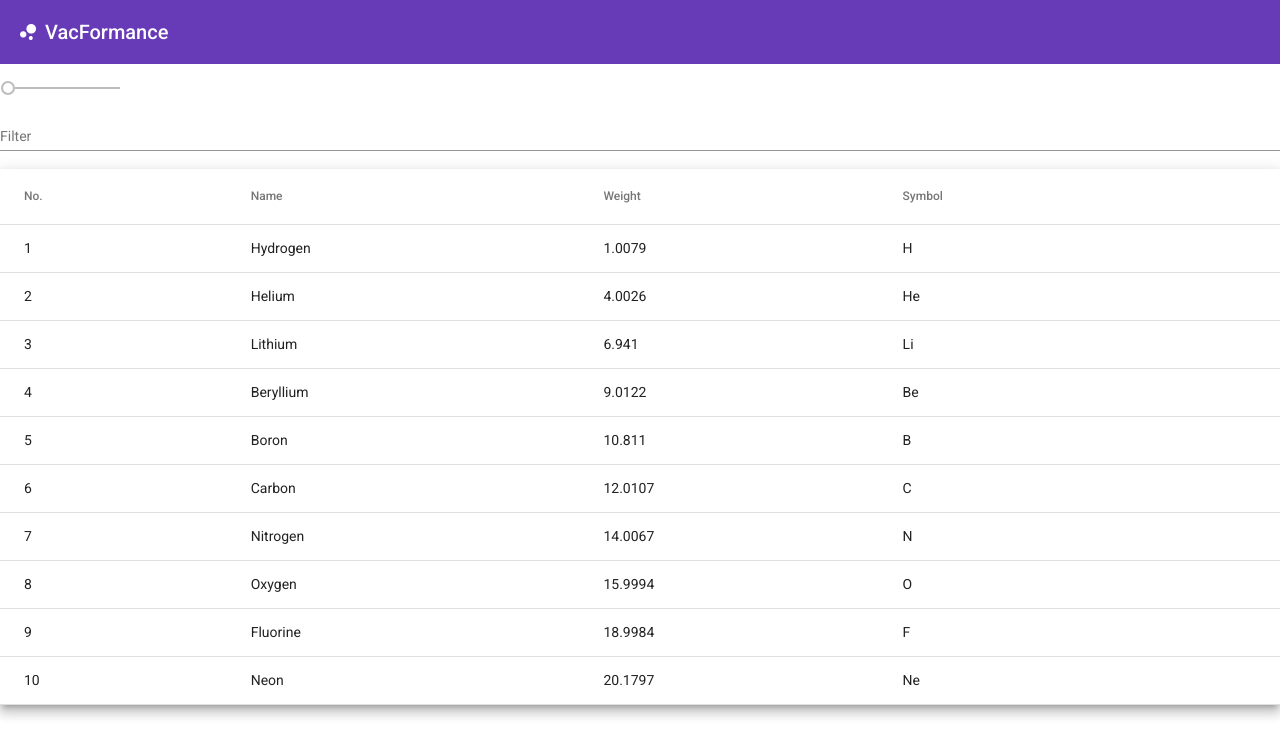
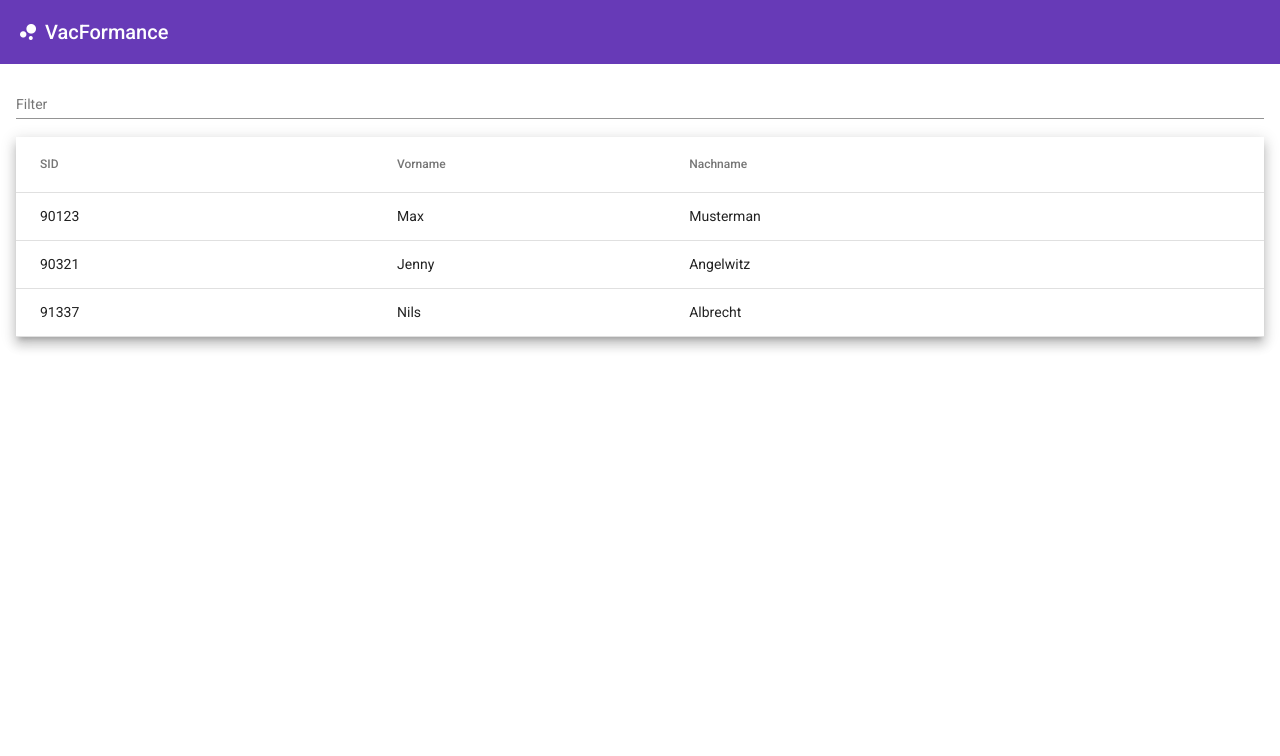
Before and after one commit to nralbrecht/express-high-performance, an Angular app: page / in a window 1280 px wide. Shown: the top 756 px of the page. Built offline with nearby package versions, Linux system fonts and the light colour scheme.

Commit message:
Implement routing - Move salesmen list to component - Create salesman detail page

```diff
--- a/src/client/app/app-routing.module.ts
+++ b/src/client/app/app-routing.module.ts
@@ -1,8 +1,12 @@
 import { NgModule } from '@angular/core';
 import { Routes, RouterModule } from '@angular/router';
+import { SalesmenListComponent } from './salesmen-list/salesmen-list.component';
+import { SalesmenDetailComponent } from './salesmen-detail/salesmen-detail.component';
 
-
-const routes: Routes = [];
+const routes: Routes = [
+    { path: '', component: SalesmenListComponent },
+    { path: 'salesman/:sid', component: SalesmenDetailComponent },
+];
 
 @NgModule({
   imports: [RouterModule.forRoot(routes)],
--- a/src/client/app/app.component.html
+++ b/src/client/app/app.component.html
@@ -1,46 +1,13 @@
 <mat-toolbar color='primary'>
     <mat-icon aria-hidden="false" aria-label="home icon">bubble_chart</mat-icon>
     &nbsp;
-    <h1><a href="/">{{ title }}</a></h1>
+    <h1>
+        <a [routerLink]="['']">
+            {{ title }}
+        </a>
+    </h1>
 </mat-toolbar>
 
-<mat-slider></mat-slider>
-
-<mat-form-field>
-    <input matInput (keyup)="applyFilter($event.target.value)" placeholder="Filter">
-</mat-form-field>
-
-<table mat-table [dataSource]="dataSource" class="mat-elevation-z8">
-
-    <!-- Position Column -->
-    <ng-container matColumnDef="position">
-        <th mat-header-cell *matHeaderCellDef> No. </th>
-        <td mat-cell *matCellDef="let element"> {{element.position}} </td>
-    </ng-container>
-
-    <!-- Name Column -->
-    <ng-container matColumnDef="name">
-        <th mat-header-cell *matHeaderCellDef> Name </th>
-        <td mat-cell *matCellDef="let element"> {{element.name}} </td>
-    </ng-container>
-
-    <!-- Weight Column -->
-    <ng-container matColumnDef="weight">
-        <th mat-header-cell *matHeaderCellDef> Weight </th>
-        <td mat-cell *matCellDef="let element"> {{element.weight}} </td>
-    </ng-container>
-
-    <!-- Symbol Column -->
-    <ng-container matColumnDef="symbol">
-        <th mat-header-cell *matHeaderCellDef> Symbol </th>
-        <td mat-cell *matCellDef="let element"> {{element.symbol}} </td>
-    </ng-container>
-
-    <tr mat-header-row *matHeaderRowDef="displayedColumns"></tr>
-    <tr mat-row *matRowDef="let row; columns: displayedColumns;"
-        class="salesmen-element-row"
-        (click)='onRowClick()'></tr>
-</table>
-
-
-<router-outlet></router-outlet>
+<div class="content">
+    <router-outlet></router-outlet>
+</div>
--- a/src/client/app/app.component.scss
+++ b/src/client/app/app.component.scss
@@ -1,22 +1,4 @@
-/* Structure */
-table {
-	width: 100%;
-}
-
-.mat-form-field {
-	font-size: 14px;
-	width: 100%;
-}
-
-tr.salesmen-element-row:hover {
-  background: #777;
-}
-
-tr.salesmen-element-row:active {
-	background: #efefef;
-}
-
- /* link */
+/* link */
 a {
     color: white;
     text-decoration: none;
@@ -29,3 +11,8 @@ a:visited {
 a:hover {
 	color: white;
 }
+
+/* content container */
+.content {
+    padding: 1rem;
+}
--- a/src/client/app/app.component.ts
+++ b/src/client/app/app.component.ts
@@ -1,27 +1,4 @@
 import { Component } from '@angular/core';
-import { MatTableDataSource } from '@angular/material/table';
-
-export interface PeriodicElement {
-    name: string;
-    position: number;
-    weight: number;
-    symbol: string;
-}
-
-const ELEMENT_DATA: PeriodicElement[] = [
-    { position: 1, name: 'Hydrogen', weight: 1.0079, symbol: 'H' },
-    { position: 2, name: 'Helium', weight: 4.0026, symbol: 'He' },
-    { position: 3, name: 'Lithium', weight: 6.941, symbol: 'Li' },
-    { position: 4, name: 'Beryllium', weight: 9.0122, symbol: 'Be' },
-    { position: 5, name: 'Boron', weight: 10.811, symbol: 'B' },
-    { position: 6, name: 'Carbon', weight: 12.0107, symbol: 'C' },
-    { position: 7, name: 'Nitrogen', weight: 14.0067, symbol: 'N' },
-    { position: 8, name: 'Oxygen', weight: 15.9994, symbol: 'O' },
-    { position: 9, name: 'Fluorine', weight: 18.9984, symbol: 'F' },
-    { position: 10, name: 'Neon', weight: 20.1797, symbol: 'Ne' }
-];
-
-const dataSource = new MatTableDataSource(ELEMENT_DATA);
 
 @Component({
     selector: 'app-root',
@@ -30,14 +7,4 @@ const dataSource = new MatTableDataSource(ELEMENT_DATA);
 })
 export class AppComponent {
     title = 'VacFormance';
-    displayedColumns: string[] = ['position', 'name', 'weight', 'symbol'];
-    dataSource = new MatTableDataSource(ELEMENT_DATA);
-
-    onRowClick() {
-        console.log('click');
-    }
-
-    applyFilter(filterValue: string) {
-        this.dataSource.filter = filterValue.trim().toLowerCase();
-    }
 }
--- a/src/client/app/app.module.ts
+++ b/src/client/app/app.module.ts
@@ -5,20 +5,20 @@ import { AppRoutingModule } from './app-routing.module';
 import { AppComponent } from './app.component';
 import { BrowserAnimationsModule } from '@angular/platform-browser/animations';
 
-import { MatSliderModule } from '@angular/material/slider';
 import { MatToolbarModule } from '@angular/material/toolbar';
 import { MatTableModule } from '@angular/material/table';
 import { MatFormFieldModule } from '@angular/material/form-field';
 import { MatInputModule } from '@angular/material/input';
 import { MatIconModule } from '@angular/material/icon';
+import { SalesmenListComponent } from './salesmen-list/salesmen-list.component';
+import { SalesmenDetailComponent } from './salesmen-detail/salesmen-detail.component';
 
 @NgModule({
-    declarations: [AppComponent],
+    declarations: [AppComponent, SalesmenListComponent, SalesmenDetailComponent],
     imports: [
         BrowserModule,
         AppRoutingModule,
         BrowserAnimationsModule,
-        MatSliderModule,
         MatToolbarModule,
         MatTableModule,
         MatFormFieldModule,
--- /dev/null
+++ b/src/client/app/salesmen-detail/salesmen-detail.component.html
@@ -0,0 +1 @@
+<p>salesman {{ salesman }}</p>
--- /dev/null
+++ b/src/client/app/salesmen-detail/salesmen-detail.component.ts
@@ -0,0 +1,19 @@
+import { Component, OnInit } from '@angular/core';
+import { ActivatedRoute } from '@angular/router';
+
+@Component({
+  selector: 'app-salesmen-detail',
+  templateUrl: './salesmen-detail.component.html',
+  styleUrls: ['./salesmen-detail.component.scss']
+})
+export class SalesmenDetailComponent implements OnInit {
+    salesman;
+
+    constructor(private route: ActivatedRoute) { }
+
+    ngOnInit() {
+        this.route.paramMap.subscribe(params => {
+            this.salesman = +params.get('sid');
+        });
+    }
+}
--- /dev/null
+++ b/src/client/app/salesmen-list/salesmen-list.component.html
@@ -0,0 +1,24 @@
+<mat-form-field>
+    <input matInput (keyup)="applyFilter($event.target.value)" placeholder="Filter">
+</mat-form-field>
+
+<table mat-table [dataSource]="dataSource" class="mat-elevation-z8">
+
+    <ng-container matColumnDef="sid">
+        <th mat-header-cell *matHeaderCellDef> SID </th>
+        <td mat-cell *matCellDef="let element"> {{element.sid}} </td>
+    </ng-container>
+
+    <ng-container matColumnDef="firstName">
+        <th mat-header-cell *matHeaderCellDef> Vorname </th>
+        <td mat-cell *matCellDef="let element"> {{element.firstName}} </td>
+    </ng-container>
+
+    <ng-container matColumnDef="lastName">
+        <th mat-header-cell *matHeaderCellDef> Nachname </th>
+        <td mat-cell *matCellDef="let element"> {{element.lastName}} </td>
+    </ng-container>
+
+    <tr mat-header-row *matHeaderRowDef="displayedColumns"></tr>
+    <tr mat-row *matRowDef="let row; columns: displayedColumns;" class="salesmen-element-row" [routerLink]="['/salesman', row.sid]"></tr>
+</table>
--- /dev/null
+++ b/src/client/app/salesmen-list/salesmen-list.component.scss
@@ -0,0 +1,17 @@
+/* Structure */
+table {
+	width: 100%;
+}
+
+.mat-form-field {
+	font-size: 14px;
+	width: 100%;
+}
+
+tr.salesmen-element-row:hover {
+  background: #777;
+}
+
+tr.salesmen-element-row:active {
+	background: #efefef;
+}
--- /dev/null
+++ b/src/client/app/salesmen-list/salesmen-list.component.ts
@@ -0,0 +1,30 @@
+import { Component } from '@angular/core';
+import { MatTableDataSource } from '@angular/material/table';
+
+export interface Salesman {
+  sid: number;
+  firstName: string;
+  lastName: string;
+}
+
+const ELEMENT_DATA: Salesman[] = [
+    { sid: 90123, firstName: 'Max', lastName: 'Musterman' },
+    { sid: 90321, firstName: 'Jenny', lastName: 'Angelwitz' },
+    { sid: 91337, firstName: 'Nils', lastName: 'Albrecht' },
+];
+
+const dataSource = new MatTableDataSource(ELEMENT_DATA);
+
+@Component({
+  selector: 'app-salesmen-list',
+  templateUrl: './salesmen-list.component.html',
+  styleUrls: ['./salesmen-list.component.scss']
+})
+export class SalesmenListComponent {
+  displayedColumns: string[] = ['sid', 'firstName', 'lastName'];
+  dataSource = new MatTableDataSource(ELEMENT_DATA);
+
+  applyFilter(filterValue: string) {
+    this.dataSource.filter = filterValue.trim().toLowerCase();
+  }
+}
```
Also changed, not shown: src/client/app/salesmen-detail/salesmen-detail.component.scss (added), 2 other files (tests, documents, lock files or other folders).
